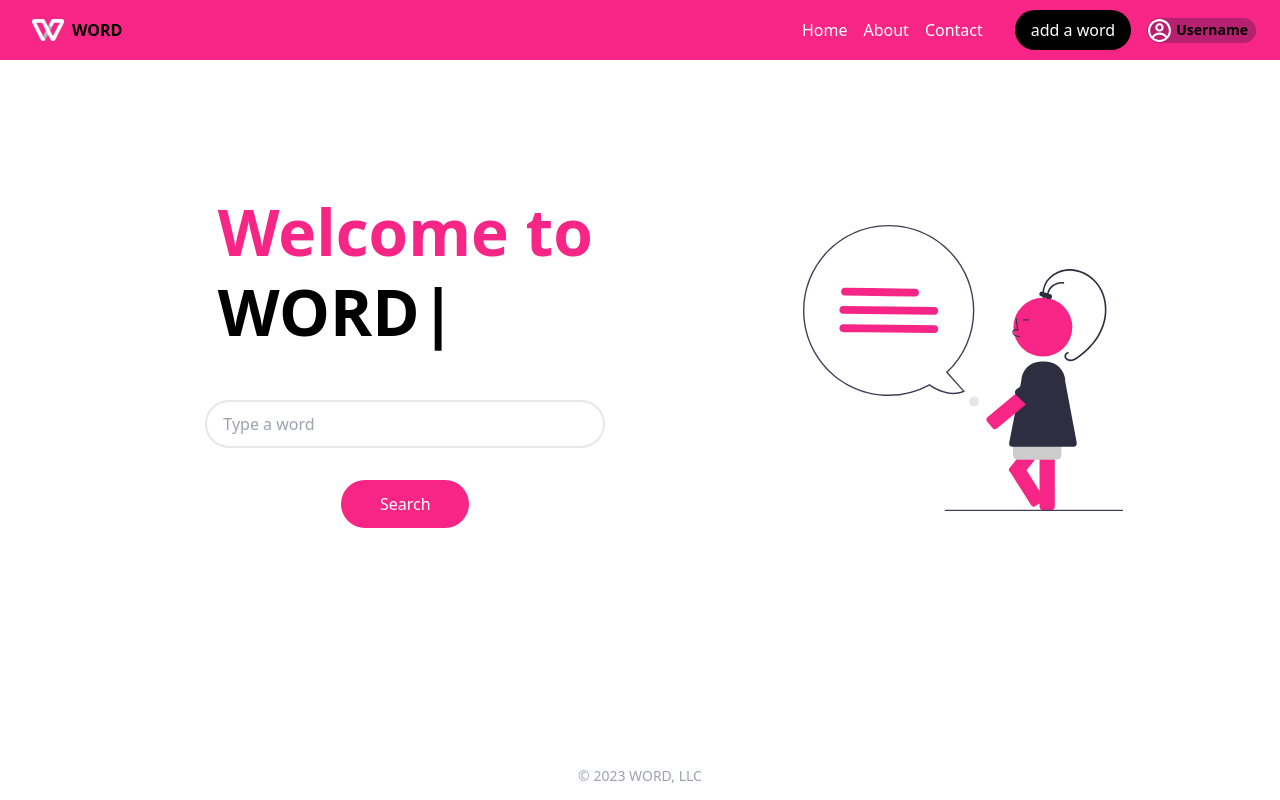
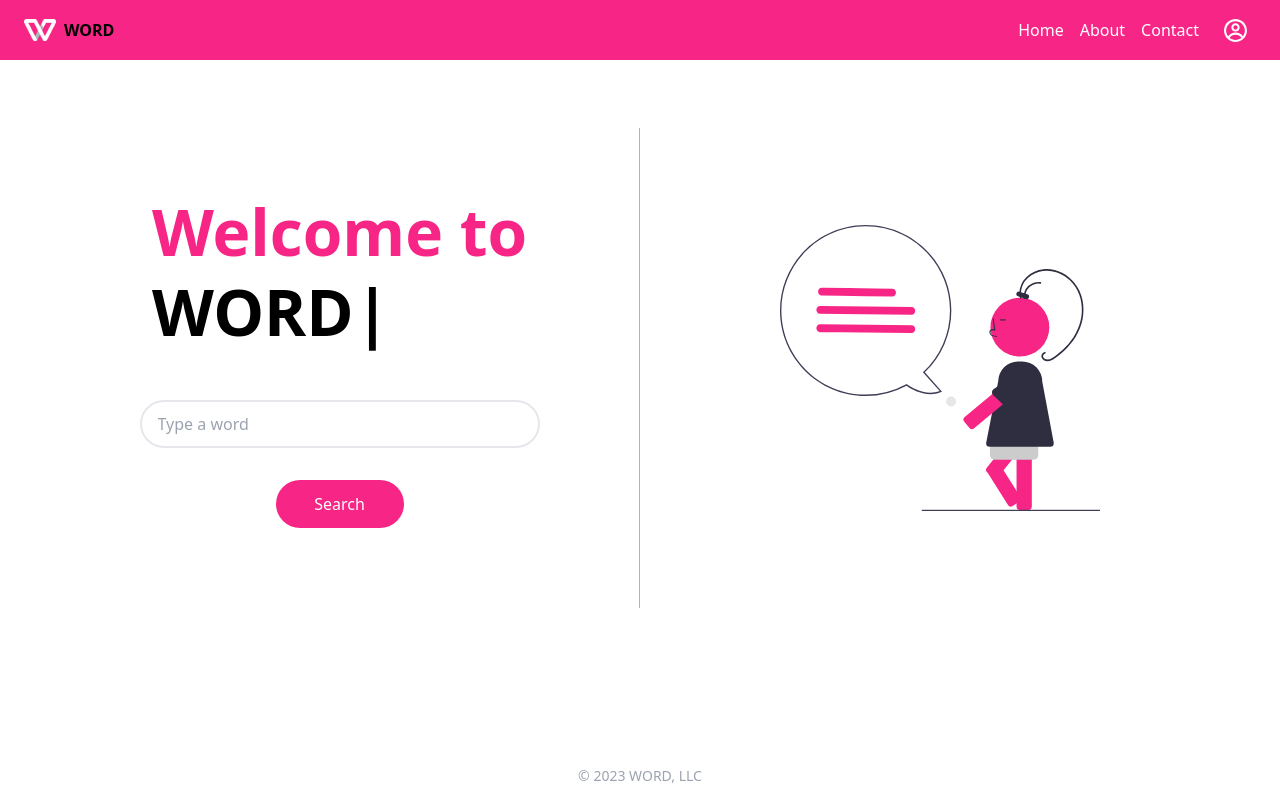
Before and after one commit to Oddwarrior/Word, a React (Vite) app: page / in a window 1280 px wide. Built offline with nearby package versions, Linux system fonts and the light colour scheme; no server answers.

Commit message:
navbar for mobile

```diff
--- /dev/null
+++ b/src/componenets/Menu.jsx
@@ -0,0 +1,17 @@
+import React from 'react'
+import { Link, NavLink } from 'react-router-dom'
+
+
+function Menu() {
+    return (
+        <div>
+            <ul className='flex flex-col md:flex-row gap-4 p-4 font-medium text-white '>
+                <NavLink to='/' className=' hover:text-theme-primary-light duration-300 transition-colors ease-linear'>Home</NavLink>
+                <NavLink className=' hover:text-theme-primary-light duration-300 transition-colors ease-linear'>About</NavLink>
+                <NavLink className=' hover:text-theme-primary-light duration-300 transition-colors ease-linear'>Contact</NavLink>
+            </ul>
+        </div>
+    )
+}
+
+export default Menu
--- /dev/null
+++ b/src/componenets/MenuMobile.jsx
@@ -0,0 +1,16 @@
+import React from 'react'
+import { Link, NavLink } from 'react-router-dom'
+
+function MenuMobile() {
+    return (
+        <div>
+            <ul className='flex flex-col gap-4 p-4 font-medium bg-white text-sm '>
+                <NavLink to='/' className=' hover:text-theme-primary-light duration-300 transition-colors ease-linear'>Home</NavLink>
+                <NavLink className=' hover:text-theme-primary-light duration-300 transition-colors ease-linear'>About</NavLink>
+                <NavLink className=' hover:text-theme-primary-light duration-300 transition-colors ease-linear'>Contact</NavLink>
+            </ul>
+        </div>
+    )
+}
+
+export default MenuMobile
--- a/src/componenets/Search.jsx
+++ b/src/componenets/Search.jsx
@@ -42,8 +42,8 @@ export default function Search() {
     }, [text])
 
     return (
-        <div className={` pt-24 lg:p-10 lg:pt-32 lg:flex items-center justify-evenly  ${dataLoaded && 'xl:gap-20'}  duration-300`}>
-            <section className={` lg:p-12 lg:border-theme-primary-light ${dataLoaded && `lg:border-r-[1px]`}`}>
+        <div className={` pt-24 lg:p-10 lg:pt-32 lg:grid grid-cols-2 items-center justify-evenly   duration-300`}>
+            <section className={` lg:p-12 lg:border-theme-primary-light lg:border-r-[1px]`}>
 
                 <form onSubmit={handleSubmit} className='flex  flex-col items-center p-4'>
                     <section className=' text-theme-primary' >
@@ -51,7 +51,7 @@ export default function Search() {
                         <h1 className='text-black bold-font'><Type string="WORD" /></h1>
                     </section>
 
-                    <section className='flex flex-col w-[300px] sm:w-[400px] justify-center m-4'>
+                    <section className='flex flex-col w-[300px] md:w-[400px] justify-center m-4'>
                         <input name='text'
                             value={text} type='text'
                             onChange={(e) => { setText(e.target.value) }}
@@ -81,7 +81,9 @@ export default function Search() {
                 <section className={` ${dataLoaded ? ' block' : 'hidden'}`}>
                     <Meaning onDataLoaded={dataLoaded} word={text} partOfSpeech={partOfSpeech} meaning={meaning} message={message} />
                 </section>
-            </section >
+
+            </section>
+
         </div >
 
     )
--- a/src/layout/Header.jsx
+++ b/src/layout/Header.jsx
@@ -1,43 +1,63 @@
 import React from 'react'
 import { Link, NavLink } from 'react-router-dom'
 import { CgProfile } from 'react-icons/cg'
-import { useState } from 'react'
+import { useState, useEffect } from 'react'
 
 
 import logo from '../assets/logo.png'
+import Menu from '../componenets/Menu'
+import MenuMobile from '../componenets/MenuMobile'
 
 
 export default function Header() {
 
     const [fixed, setFixed] = useState(false);
+    const [showMenu, setShowMenu] = useState(false);
+
+    function handleMenu() {
+
+        setShowMenu(!showMenu);
+    }
+
+    useEffect(() => {
+        if (showMenu) document.body.classList.add('overflow-hidden');
+        return () => {
+            document.body.classList.remove('overflow-hidden');
+        }
+    }, [handleMenu])
+
 
     window.addEventListener('scroll', () => {
         (window.scrollY >= 80) ? setFixed(true) : setFixed(false);
     });
 
     return (
-        <nav className={`flex p-6 pl-8 bg-theme-primary h-[60px] items-center gap-4 md:justify-between fixed z-10 w-full ${fixed ? 'shadow-md' : ''} `}>
+        <div >
+            <nav className={`flex  bg-theme-primary h-[60px] items-center gap-4 justify-between fixed  z-20 w-full ${fixed ? ' shadow-xl' : ''} `}>
 
-            <Link to='/' className='flex  items-center cursor-pointer justify-start w-8 h-8 gap-2 object-contain ' >
-                <img src={logo} alt='logo' />
-                <span className=' font-bold text-md'>WORD</span>
-            </Link >
+                <Link to='/' className='flex ml-6 items-center cursor-pointer justify-start w-8 h-8 gap-2 object-contain ' >
+                    <img src={logo} alt='logo' />
+                    <span className=' font-bold text-md'>WORD</span>
+                </Link >
 
-            <section className='md:flex  gap-4 items-center invisible md:visible'>
-                <ul className='md:flex  gap-4 p-4 font-medium text-white '>
-                    <Link to='/' className=' hover:text-theme-primary-light duration-300 transition-colors ease-linear'>Home</Link>
-                    <Link className=' hover:text-theme-primary-light duration-300 transition-colors ease-linear'>About</Link>
-                    <Link className=' hover:text-theme-primary-light duration-300 transition-colors ease-linear'>Contact</Link>
+                <section className='flex gap-2 items-center mr-6'>
+                    <article className='hidden md:block'><Menu /></article>
+                    <article className='rounded-full pr-2 flex flex-col items-center justify-center'>
+                        <span className='text-white'><CgProfile size={25} /></span>
+                    </article>
+                    <section className=' md:hidden border border2 p-1 text-sm font-semibold text-white rounded border-white cursor-pointer'
+                        onClick={handleMenu}
+                    >Menu</section>
+                </section>
+
+            </nav >
+            <section className={`z-10 absolute ${showMenu ? `top-[60px] ` : 'top-[-200px]'} w-full p-4 right-0 left-0 bg-white shadow-md md:hidden transition-all ease-out duration-500 `}>
+                <ul>
+                    <MenuMobile />
                 </ul>
+            </section>
+            {showMenu && <div className='w-full h-screen bg-black opacity-50 fixed z-0 md:hidden right-0 left-0 top-0 bottom-0'></div>}
 
-                <button className='rounded-full bg-black h-10 px-4 text-white  hover:bg-[#0E0A1C] hover:shadow-md duration-500 hover:scale-[1.01] '>add a word</button>
-
-                <section className='flex items-center  gap-1 bg- bg-[#23194250] rounded-full pr-2 '>
-                    <span className='text-white'><CgProfile size={25} /></span>
-                    <h1 className='text-sm font-semibold'>Username</h1>
-                </section>
-            </section>
-
-        </nav >
+        </div>
     )
 }
--- a/src/layout/layout.jsx
+++ b/src/layout/layout.jsx
@@ -6,7 +6,7 @@ import Header from './Header'
 
 export default function Layout() {
     return (
-        <div className='  m-0  h-screen sm:h-screen w-full grid grid-rows-[auto_1fr_50px] inset-0'>
+        <div className='  m-0  h-screen sm:h-screen w-full grid grid-rows-[auto_1fr_50px] inset-0 '>
             <BrowserRouter>
                 <header> <Header /></header>
                 <main>
```
